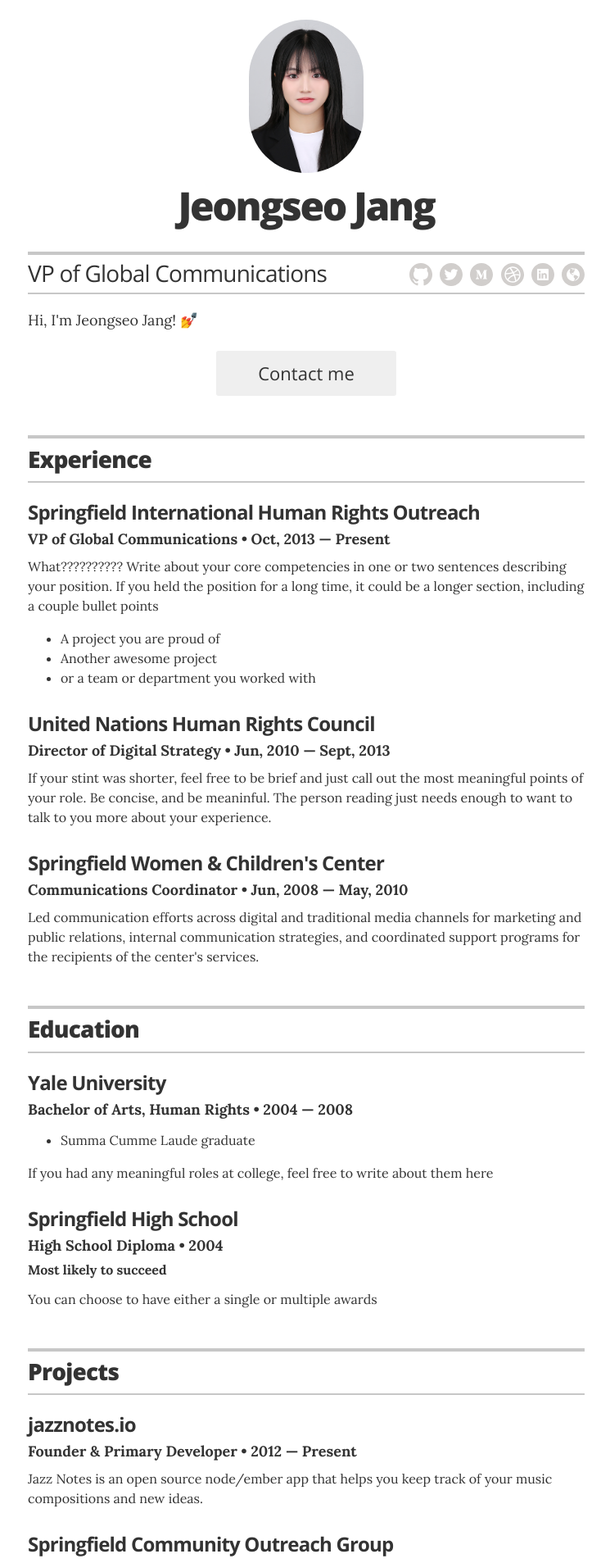
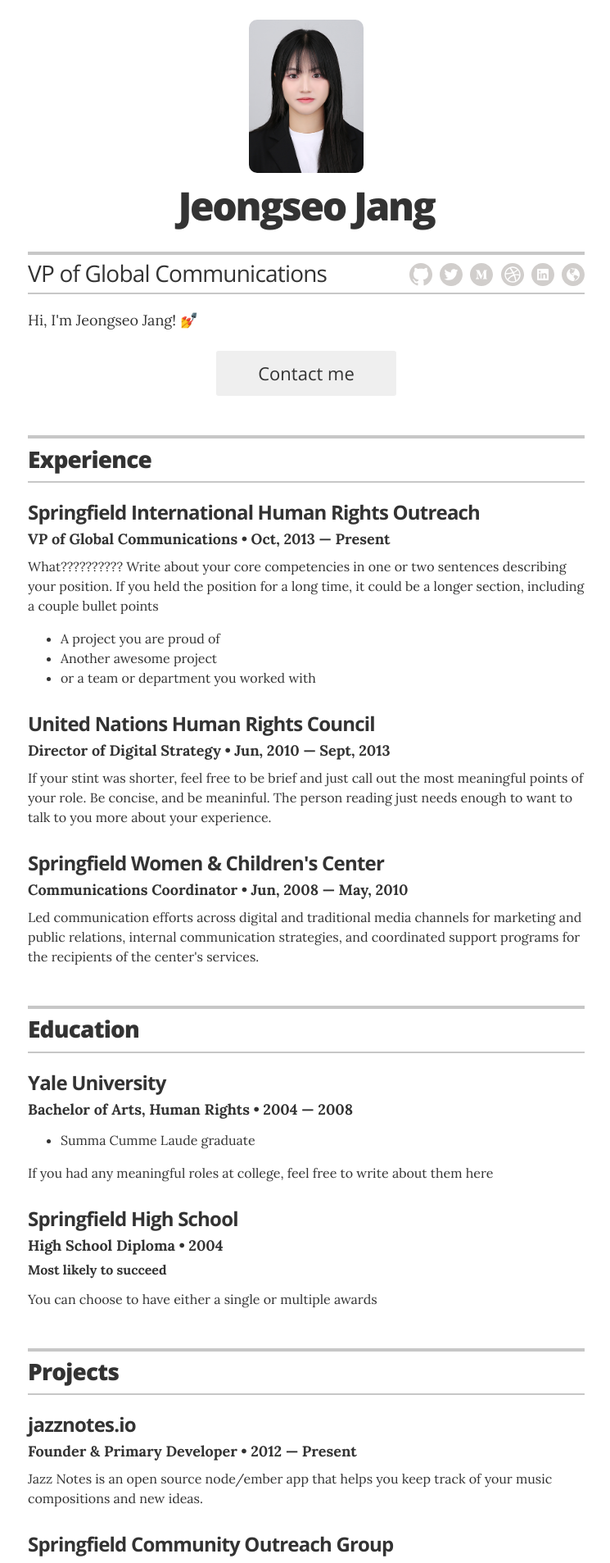
Before and after one commit to JEONGSE0/JEONGSE0.github.io, a Jekyll site: the page built from index.html, in a window 1280 px wide. Shown: the top 1907 px of the page at 82% size, without its empty margins (266-1011 px from the left). Built offline with Jekyll 4.4.1, drawn with Linux system fonts in a browser that asks for light colours.

Commit message:
Changes to be committed: 	modified:   _sass/_resume.scss

```diff
--- a/_sass/_resume.scss
+++ b/_sass/_resume.scss
@@ -24,7 +24,7 @@
     width: 140px;
     max-width: 100%;
     overflow: hidden;
-    @include border-radius(150px);
+    @include border-radius(10px);
     margin: 0 auto;
     display: block;
   }
```
